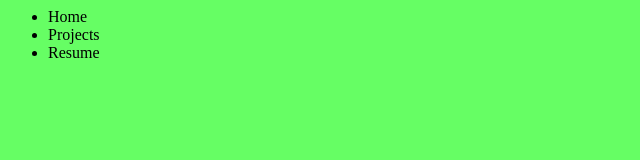
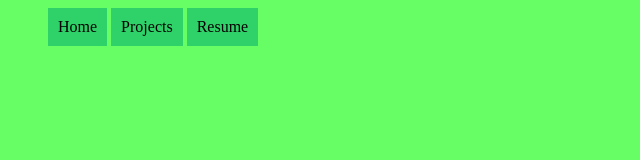
Before and after one commit to jjoakes1992/jjoakes1992.github.io, a plain HTML site: page index.html in a window 1280 px wide. Shown: the whole page, without its empty margins (0-640 px from the left). Drawn offline with Linux system fonts and the light colour scheme.

Commit message:
list change

```diff
--- a/css/home.css
+++ b/css/home.css
@@ -1,3 +1,12 @@
 body {
 	background-color: #66fe64;
 }
+
+ul {
+	list-style-type: none;
+}
+li {
+	display: inline-block;
+	padding: 10px;
+	background-color: #2fd169;
+}
```
